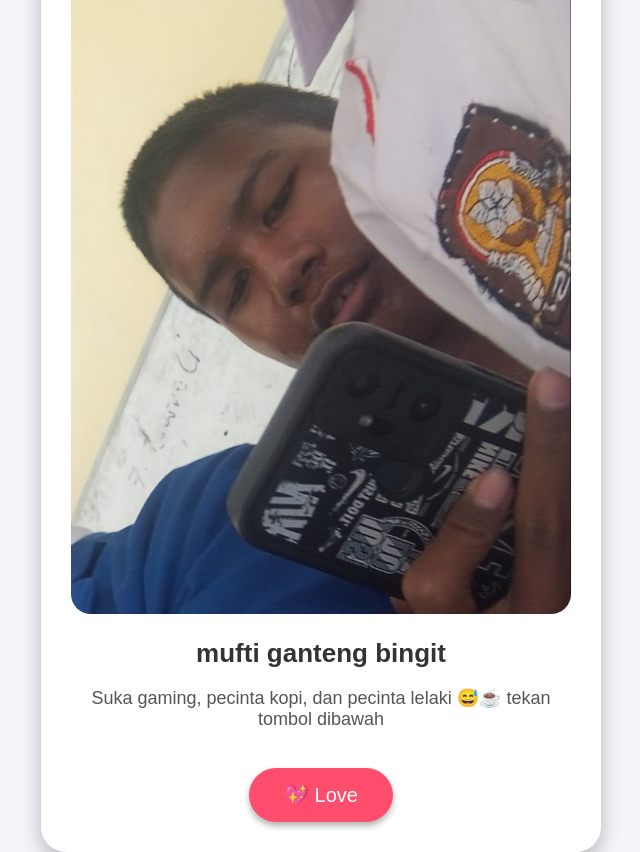
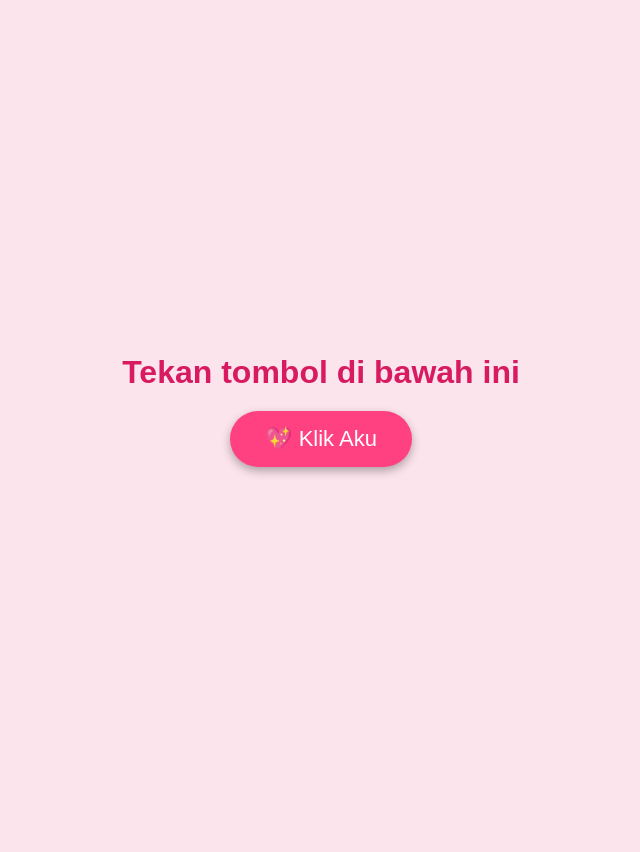
Before and after one commit to Nethrei/NZT, a plain HTML site: page index.html in a window 1280 px wide. Shown: the whole page, without its empty margins (319-959 px from the left). After the commit the page ends 800 px from the top, so only its background shows below. Drawn offline with Linux system fonts and the light colour scheme.

Commit message:
Update index.html

```diff
--- a/index.html
+++ b/index.html
@@ -2,56 +2,66 @@
 <html lang="id">
 <head>
   <meta charset="UTF-8">
-  <title>Profil Teman</title>
+  <title>Jumpscare Foto Teman</title>
   <style>
     body {
-      font-family: Arial, sans-serif;
-      text-align: center;
-      background-color: #f4f4f9;
       margin: 0;
-      padding: 0;
-      overflow: hidden;
       height: 100vh;
       display: flex;
       align-items: center;
       justify-content: center;
+      background-color: #fce4ec;
+      font-family: Arial, sans-serif;
+      overflow: hidden;
     }
-    .card {
-      background: #fff;
-      padding: 30px;
-      border-radius: 25px;
-      box-shadow: 0 8px 20px rgba(0,0,0,0.25);
-      max-width: 90%;
-      width: 500px; /* lebih gede */
+    .start {
+      text-align: center;
     }
-    img {
-      border-radius: 20px;
-      width: 100%;
-      height: auto;
+    .start h1 {
+      color: #d81b60;
+      margin-bottom: 20px;
     }
-    h2 {
-      margin: 20px 0 10px 0;
-      color: #333;
-      font-size: 26px;
-    }
-    p {
-      color: #555;
-      font-size: 18px;
-    }
-    .love-btn {
-      margin-top: 20px;
+    .btn {
       padding: 15px 35px;
+      font-size: 22px;
       border: none;
       border-radius: 40px;
-      background-color: #ff4d6d;
+      background-color: #ff4081;
       color: white;
-      font-size: 20px;
       cursor: pointer;
-      box-shadow: 0 4px 6px rgba(0,0,0,0.3);
+      box-shadow: 0 4px 10px rgba(0,0,0,0.3);
     }
-    .love-btn:hover {
-      background-color: #ff3355;
+    .btn:hover {
+      background-color: #e91e63;
     }
+
+    /* Jumpscare container */
+    .jumpscare {
+      position: fixed;
+      inset: 0;
+      display: flex;
+      align-items: center;
+      justify-content: center;
+      background: black;
+      visibility: hidden;
+    }
+    .jumpscare.active {
+      visibility: visible;
+    }
+    .jumpscare img {
+      max-width: 90vw;
+      max-height: 90vh;
+      transform: scale(0.1);
+      opacity: 0;
+      border-radius: 20px;
+      animation: zoomIn 0.8s forwards;
+    }
+    @keyframes zoomIn {
+      0% { transform: scale(0.1); opacity: 0; }
+      100% { transform: scale(1); opacity: 1; }
+    }
+
+    /* animasi love */
     .love {
       position: fixed;
       font-size: 45px;
@@ -59,39 +69,41 @@
       pointer-events: none;
     }
     @keyframes floatUp {
-      0% {
-        opacity: 1;
-        transform: translateY(0) scale(1);
-      }
-      100% {
-        opacity: 0;
-        transform: translateY(-120vh) scale(2);
-      }
+      0% { opacity: 1; transform: translateY(0) scale(1); }
+      100% { opacity: 0; transform: translateY(-120vh) scale(2); }
     }
   </style>
 </head>
 <body>
-  <div class="card">
+  <div class="start" id="start">
+    <h1>Tekan tombol di bawah ini</h1>
+    <button class="btn" onclick="trigger()">💖 Klik Aku</button>
+  </div>
+
+  <div class="jumpscare" id="jumpscare">
     <!-- Foto harus bernama temen.jpg -->
     <img src="temen.jpg" alt="Foto Teman">
-    <h2>mufti ganteng bingit</h2>
-    <p>Suka gaming, pecinta kopi, dan pecinta lelaki 😅☕
-    tekan tombol dibawah</p>
-    <button class="love-btn" onclick="showLove()">💖 Love</button>
   </div>
 
-  <!-- audio untuk musik -->
+  <!-- audio -->
   <audio id="memeAudio" src="meme1.mp3"></audio>
 
   <script>
-    function showLove() {
+    function trigger() {
+      // sembunyikan tombol
+      document.getElementById("start").style.display = "none";
+
+      // tampilkan jumpscare
+      const js = document.getElementById("jumpscare");
+      js.classList.add("active");
+
       // play musik
       const audio = document.getElementById("memeAudio");
-      audio.currentTime = 0; // mulai dari awal setiap klik
+      audio.currentTime = 0;
       audio.play();
 
-      // efek love
-      for (let i = 0; i < 60; i++) {
+      // animasi love
+      for (let i = 0; i < 80; i++) {
         let love = document.createElement("div");
         love.className = "love";
         love.innerHTML = ["❤️","💙","💜","💚","💛"][Math.floor(Math.random()*5)];
@@ -100,9 +112,7 @@
         love.style.left = Math.random() * window.innerWidth + "px";
         love.style.top = Math.random() * window.innerHeight + "px";
 
-        setTimeout(() => {
-          love.remove();
-        }, 3000);
+        setTimeout(() => love.remove(), 3000);
       }
     }
   </script>
```
